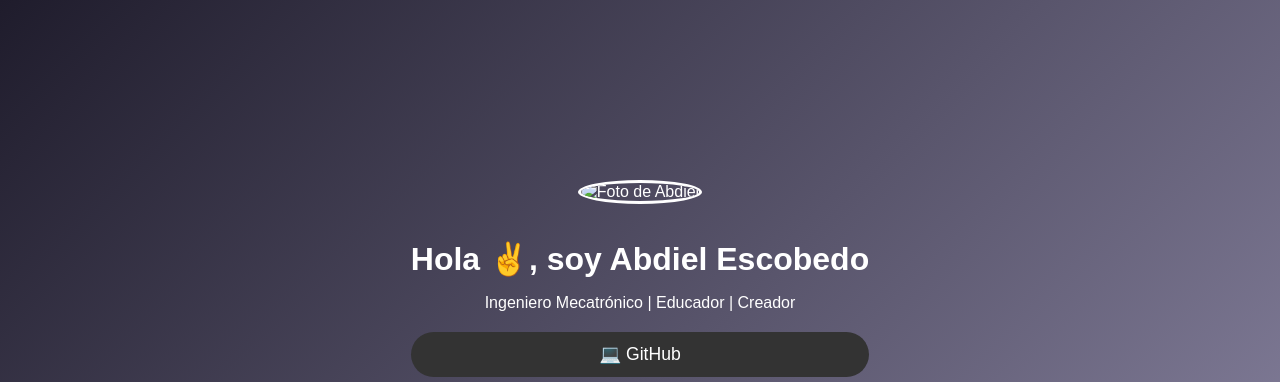
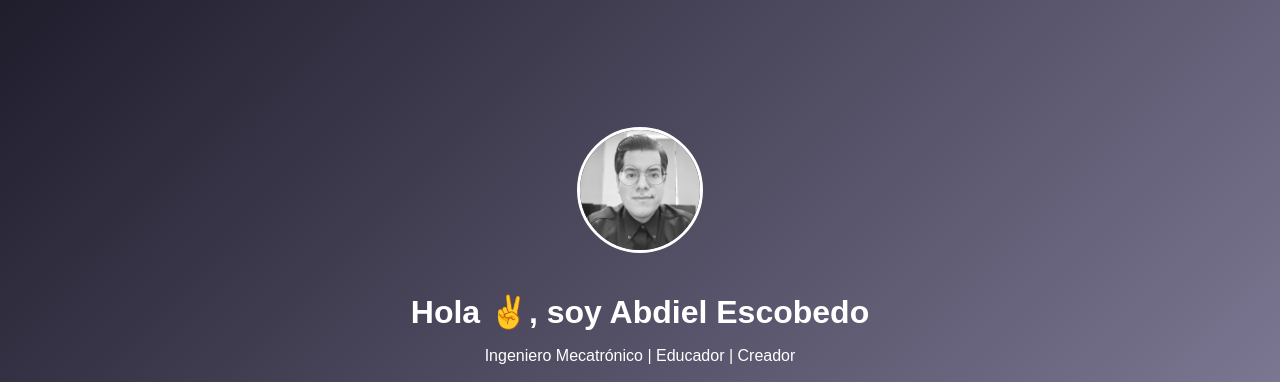
Before and after one commit to AbdielEscobedo/Social-links-profile, a plain HTML site: page index.html in a window 1280 px wide. Shown: the top 382 px of the page. Drawn offline with Linux system fonts and the light colour scheme; the site is published under a folder, as on GitHub Pages, so addresses that start at the root find nothing.

Commit message:
Update index.html

```diff
--- a/index.html
+++ b/index.html
@@ -59,7 +59,7 @@
 </head>
 <body>
   <div class="container">
-    <img src="/assets/images/Perfil.jpg" alt="Foto de Abdiel" class="profile-pic">
+    <img src="assets/images/Perfil.jpg" alt="Foto de Abdiel" class="profile-pic">
     <h1> Hola ✌️, soy Abdiel Escobedo</h1>
     <p>Ingeniero Mecatrónico | Educador | Creador</p>
     <div class="links">
```
